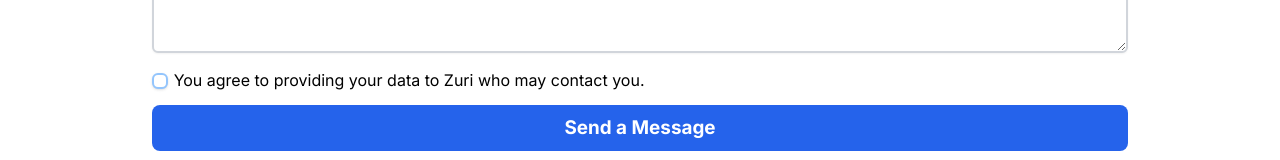
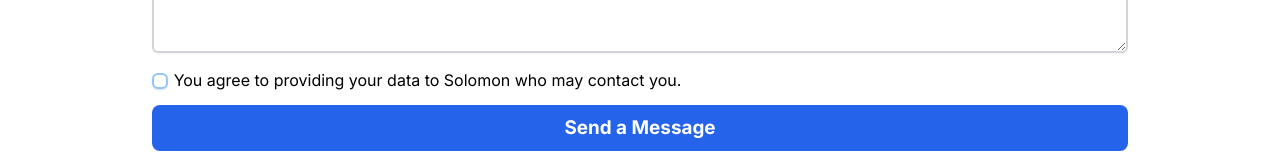
Before and after one commit to solex55/linktree-app, a React (Create React App) app: page /contact in a window 1280 px wide. Shown: the part 475-635 px from the top of the page. Built offline with nearby package versions, Linux system fonts and the light colour scheme.

Commit message:
Feat: add name dynamically on the contact form

```diff
--- a/src/components/ContactMe.js
+++ b/src/components/ContactMe.js
@@ -3,6 +3,7 @@ import '../App.css';
 
 
 function ContactMe() {
+  const name = 'Solomon'
   return (
     <div className="flex flex-col w-full lg:w-4/5 mx-auto mt-8 px-6 text-xl font-inter">
       <header>
@@ -32,7 +33,7 @@ function ContactMe() {
           <textarea name="message" id="message" cols="30" rows="5" className='w-full block rounded-md  py-4 px-4 shadow-sm border-gray-300 border-2 focus:border-indigo-300 focus:ring focus:ring-indigo-200 focus:ring-opacity-50' placeholder="Send me a message and I'll reply you as soon as possible..." required/>
         </div>
 
-        <div className='my-3'><input type="checkbox" className='w-4 h-4  border-blue-300 border-2 rounded-md  shadow checked:shadow-xl focus:ring-blue-200' name="checkbox" id="check" required /> <label for="check" className='font-normal text-base' name="checktext">You agree to providing your data to Zuri who may contact you.</label></div>
+        <div className='my-3'><input type="checkbox" className='w-4 h-4  border-blue-300 border-2 rounded-md  shadow checked:shadow-xl focus:ring-blue-200' name="checkbox" id="check" required /> <label for="check" className='font-normal text-base' name="checktext">You agree to providing your data to {name} who may contact you.</label></div>
 
         <div>
           <button type='submit' className="btn text-2xl font-extralight bg-blue-600 hover:bg-blue-700 active:bg-blue-600 visited:bg-blue-200 gap-3 focus:border-indigo-300 focus:ring focus:ring-indigo-200 focus:ring-opacity-50" id="btn__submit">
```
